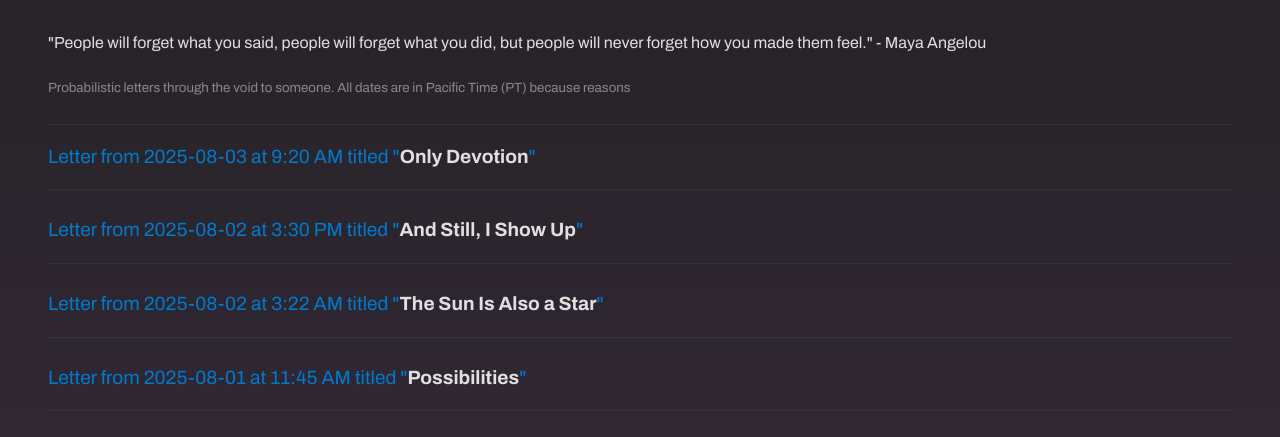
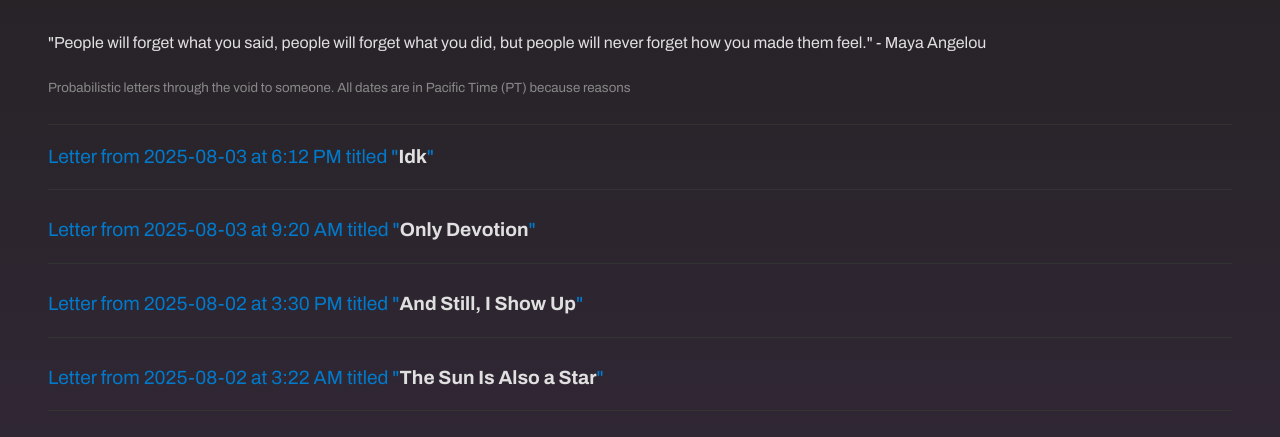
Before and after one commit to NotJustSid/theletterh, a plain HTML site: page docs/index.html in a window 1280 px wide. Shown: the part 353-790 px from the top of the page. Drawn offline with Linux system fonts and the light colour scheme; a web font is replaced by a local one.

Commit message:
New letter

```diff
--- a/docs/index.html
+++ b/docs/index.html
@@ -51,7 +51,8 @@
         "People will forget what you said, people will forget what you did, but people will never forget how you made them feel." - Maya Angelou
         </p>
         <p><small>Probabilistic letters through the void to someone. All dates are in Pacific Time (PT) because reasons</small></p>
-        <ul><li><a href="./letters/2025-08-03_09-20-01.html">Letter from 2025-08-03 at 9:20 AM titled "<strong>Only Devotion</strong>"</a></li>
+        <ul><li><a href="./letters/2025-08-03_18-12-44.html">Letter from 2025-08-03 at 6:12 PM titled "<strong>Idk</strong>"</a></li>
+<li><a href="./letters/2025-08-03_09-20-01.html">Letter from 2025-08-03 at 9:20 AM titled "<strong>Only Devotion</strong>"</a></li>
 <li><a href="./letters/2025-08-02_15-30-22.html">Letter from 2025-08-02 at 3:30 PM titled "<strong>And Still, I Show Up</strong>"</a></li>
 <li><a href="./letters/2025-08-02_03-22-51.html">Letter from 2025-08-02 at 3:22 AM titled "<strong>The Sun Is Also a Star</strong>"</a></li>
 <li><a href="./letters/2025-08-01_11-45-12.html">Letter from 2025-08-01 at 11:45 AM titled "<strong>Possibilities</strong>"</a></li>
```
Also changed, not shown: docs/letters/2025-08-03_18-12-44.html (added, +1 -0 lines).
